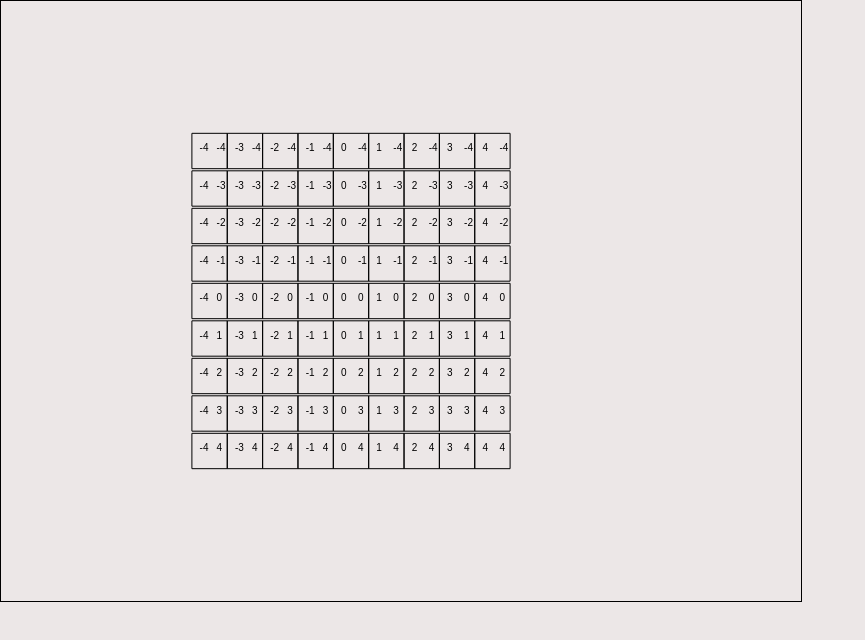
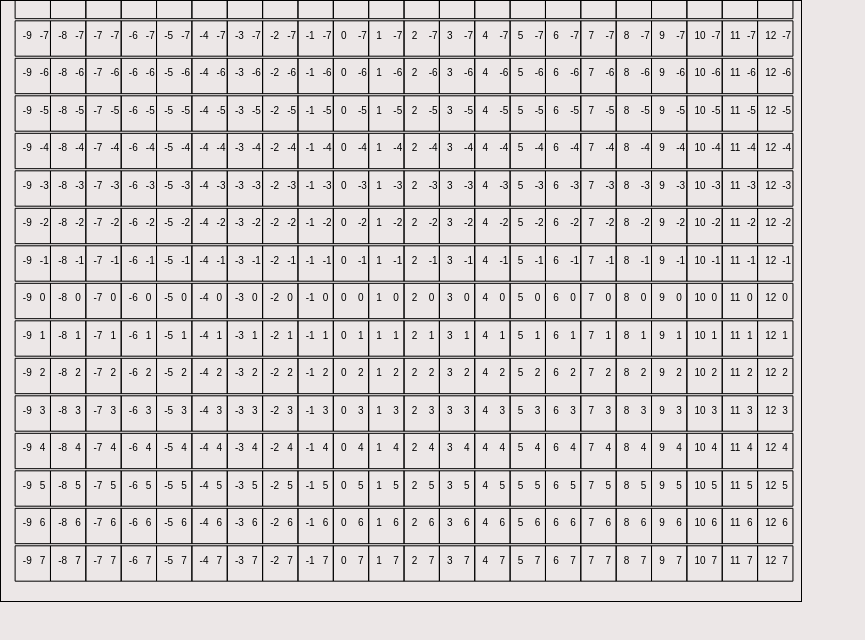
Before and after one commit to rsthind/Algorithm-Visualizer, a React (Create React App) app in the folder Algorithm_Visualizer/: page / in a window 1280 px wide. Shown: the top 640 px of the page, without its empty margins (0-865 px from the left). Built offline with nearby package versions, Linux system fonts and the light colour scheme.

Commit message:
Maze Created

```diff
--- a/Algorithm_Visualizer/src/BFS/BFS.jsx
+++ b/Algorithm_Visualizer/src/BFS/BFS.jsx
@@ -13,8 +13,10 @@
     }
 
     componentWillMount() {
+        let hexParamters = this.getHexParameters();
         this.setState({
-            canvasSize: {canvasWidth: 800, canvasHeight: 600}
+            canvasSize: {canvasWidth: 800, canvasHeight: 600},
+            hexParamters: hexParamters
         })
     }
 
@@ -57,12 +59,20 @@
     }
 
     drawHexes() {
-        for (let r = -4; r <=4; r++) {
-            for (let q = -4; q <= 4; q++) {
+        const {canvasWidth, canvasHeight} = this.state.canvasSize;
+        const {hexWidth, hexHeight, vertDist, horizDist} = this.state.hexParamters;
+        const hexOrigin = this.state.hexOrigin;
+        let qLeftSide = Math.round(hexOrigin.x/hexWidth) * 4;
+        let qRightSide = Math.round(canvasWidth - hexOrigin.x) /hexWidth * 2;
+        let rTopSide = Math.round(hexOrigin.y/(hexHeight/2));
+        let rBottomSide = Math.round(canvasHeight - hexOrigin.y) / (hexHeight / 2);
+        for (let r = -rTopSide; r <= rBottomSide; r++) {
+            for (let q = -qLeftSide; q <= qRightSide; q++) {
                 let center = this.hexToPixel(this.Hex(q, r));
-                this.drawHex(this.canvasHex, center);
-                this.drawHexCoordinates(this.canvasHex, center, this.Hex(q, r));
-                console.log(center);
+                if ((center.x > hexWidth/2 && center.x < canvasWidth - hexWidth/2) && (center.y < canvasHeight - hexHeight/2)) {
+                    this.drawHex(this.canvasHex, center);
+                    this.drawHexCoordinates(this.canvasHex, center, this.Hex(q, r));
+                }
             }
         }
     }
@@ -84,6 +94,14 @@
         ctx.fillText(h.r, center.x + 7, center.y);
     }
 
+    getHexParameters() {
+        let hexHeight = this.state.hexSize * 2;
+        let hexWidth = Math.sqrt(3)/2 * hexHeight;
+        let vertDist = hexHeight * 3/4;
+        let horizDist = hexWidth;
+        return {hexWidth, hexHeight, vertDist, horizDist}
+    }
+
     render() {
         return (
             <div className="BFS">
```
